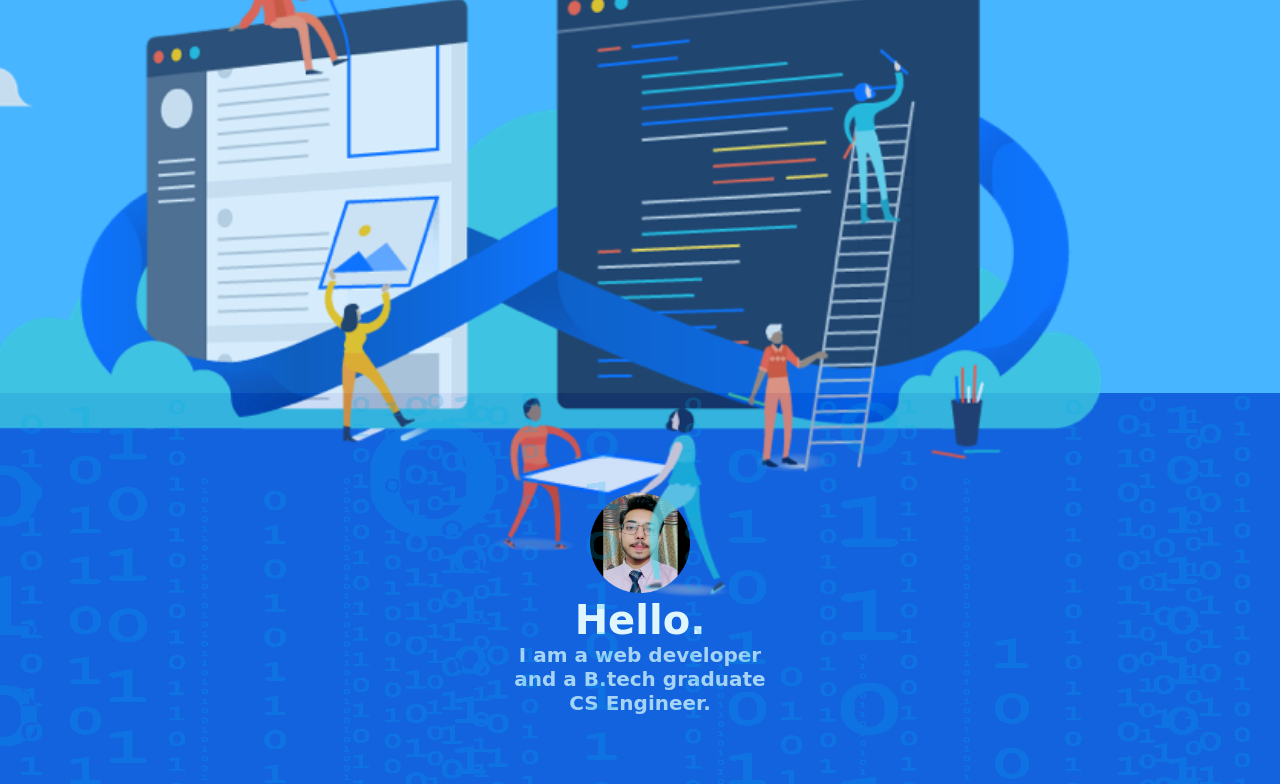
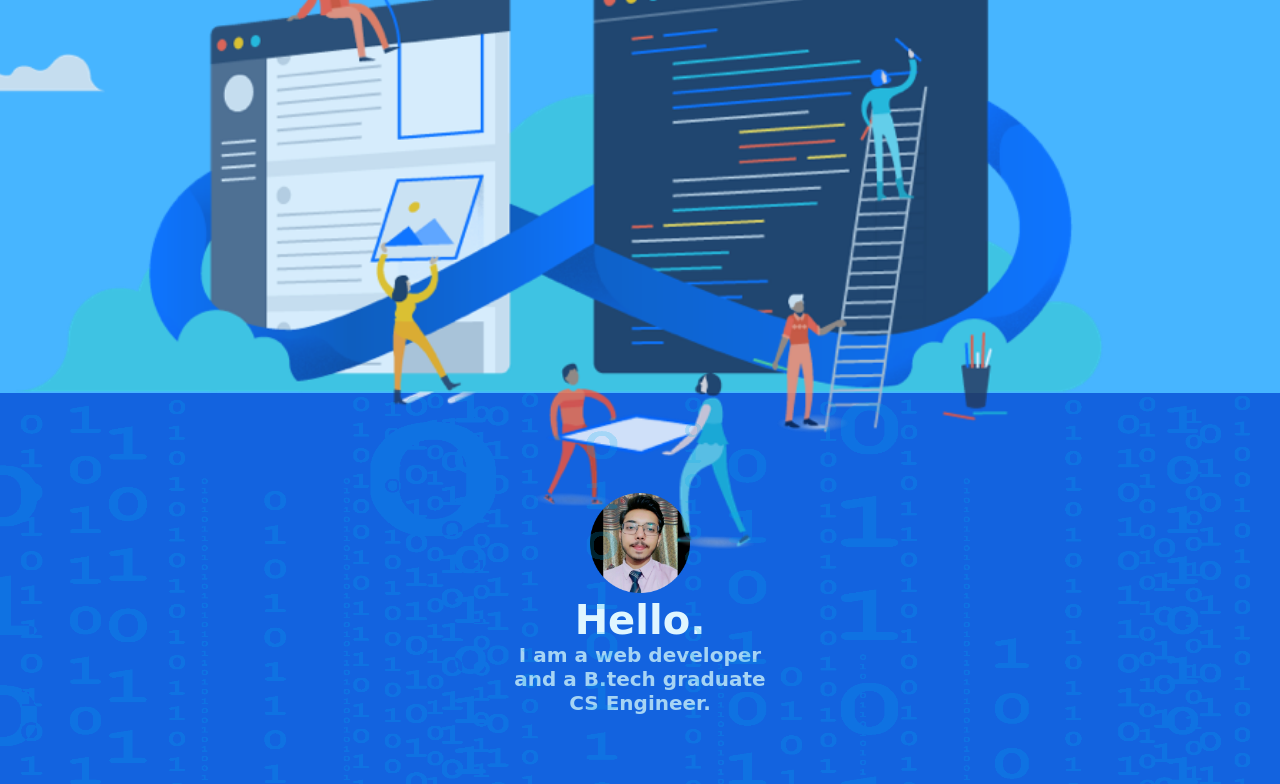
Before and after one commit to pranjaltiwari0/mysite, a plain HTML site: page index.html in a window 1280 px wide. Shown: the part 263-1047 px from the top of the page. Drawn offline with Linux system fonts and the light colour scheme.

Commit message:
Update styles.css

```diff
--- a/styles.css
+++ b/styles.css
@@ -37,7 +37,7 @@ h2{
     position:absolute;
     right: 11em;
     top: 8.8em;
-    height:90%;
+    height:42em;
     opacity: 80% ;
 
 }
```
